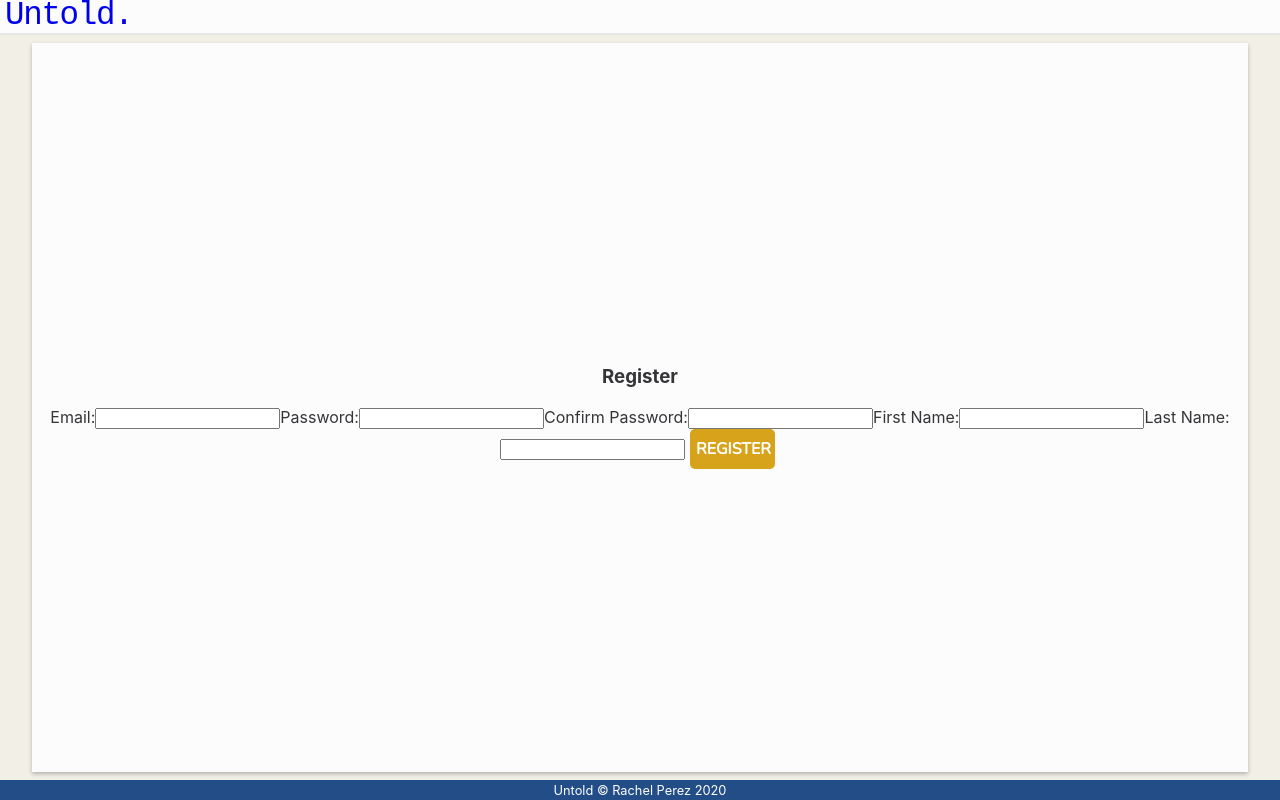
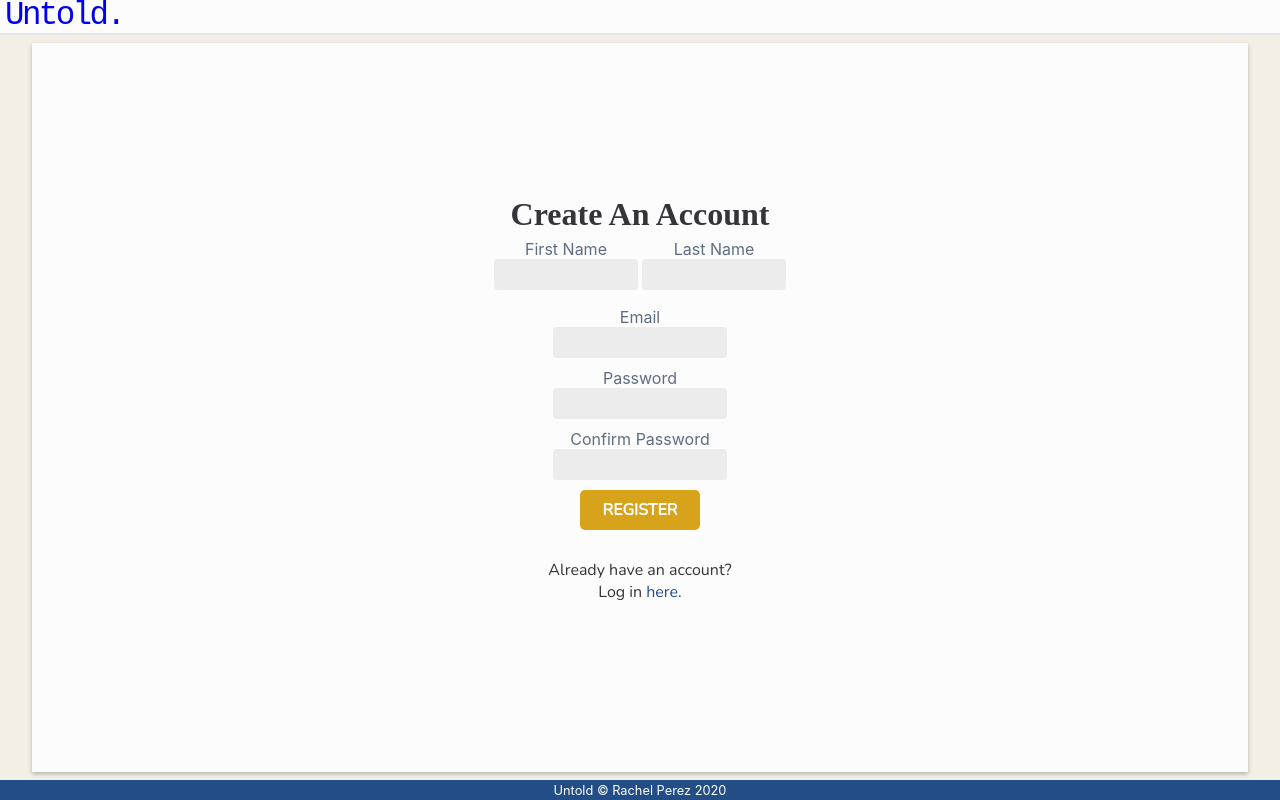
Before and after one commit to Raebaeb/untold, a React (Create React App) app in the folder client/: page /register in a window 1280 px wide. Built offline with nearby package versions, Linux system fonts and the light colour scheme; a web font is replaced by a local one.

Commit message:
style login/register pages

```diff
--- a/client/src/css/App.css
+++ b/client/src/css/App.css
@@ -35,6 +35,12 @@ a:visited {
   color: var(--font-color);
 }
 
+h1 {
+  font-family: var(--header-font);
+  font-size: 2em;
+  margin: 0;
+}
+
 main {
   justify-self: center;
   display: flex;
--- a/client/src/css/components/Nav.css
+++ b/client/src/css/components/Nav.css
@@ -13,6 +13,6 @@ font-size: 2.5em;
 font-style: normal;
 font-weight: 400;
 line-height: 28px;
-letter-spacing: -0.04em;
+letter-spacing: -0.08em;
 text-align: center;
 }
--- a/client/src/css/components/buttons.css
+++ b/client/src/css/components/buttons.css
@@ -15,7 +15,9 @@ button {
   font-weight: bold;
   font-size: 1em;
   color: white;
-  width: 85px;
+  width: 120px;
   height: 40px;
   margin: 0 5px;
+  grid-column: 1 / 3;
+  grid-row: 3 / 4;
 }
--- a/client/src/css/index.css
+++ b/client/src/css/index.css
@@ -3,3 +3,4 @@
 @import url('./components/buttons.css');
 @import url('./components/Footer.css');
 @import url('./screens/Landing.css');
+@import url('./screens/UserEntry.css');
--- a/client/src/css/screens/Landing.css
+++ b/client/src/css/screens/Landing.css
@@ -10,20 +10,7 @@
 }
 
 #landing-hero {
-
   font-family: var(--header-font);
   font-size: 2em;
   font-weight: 400;
 }
-
-@keyframes typing {
-  from {
-    width: 0
-  }
-}
-
-@keyframes blink {
-  50% {
-    border-color: transparent
-  }
-}
--- /dev/null
+++ b/client/src/css/screens/UserEntry.css
@@ -0,0 +1,51 @@
+.user-form {
+  display: flex;
+  flex-flow: column nowrap;
+  justify-items: center;
+  align-items: center;
+  height: 310px;
+  color: var(--gray-blue)
+}
+
+.user-form>input, #name-container>input {
+  background-color: #ECECEC;
+  border: none;
+  border-radius: 4px;
+  height: 29px;
+  margin: 0px 2px 10px 2px;
+}
+
+.user-form>input {
+  width: 170px;
+}
+
+#name-container>input {
+  width: 140px;
+  grid-row: 2 / 3;
+}
+
+#name-container>label {
+  grid-row: 1 / 2;
+}
+
+.first-name-class {
+  grid-column: 1 / 2;
+
+}
+.last-name-class {
+  grid-column: 2 / 3;
+}
+
+#name-container {
+  display: grid;
+  grid-template-columns: 1fr 1fr;
+  grid-template-rows: .8fr 1fr;
+  align-items: end;
+}
+
+#login-link {
+  color: var(--blue)
+}
+#login-link:hover {
+  color: var(--yellow)
+}
--- a/client/src/screens/Home.jsx
+++ b/client/src/screens/Home.jsx
@@ -1,4 +1,4 @@
-import { useEffect, useState } from "react";
+import { useEffect } from "react";
 import { useHistory } from "react-router";
 import { Link } from "react-router-dom";
 import { getAllStories } from "../services";
@@ -14,7 +14,7 @@ const Home = ({ user, stories, setStories, setStory }) => {
     getAllStories().then((fetchedStories) => setStories(fetchedStories));
     console.log(stories);
     setStory([])
-  }, []);
+  }, [history, setStories, setStory, stories, user]);
   return (
     <section>
       <Link to="/new/story">+ New Story</Link>
--- a/client/src/screens/Landing.jsx
+++ b/client/src/screens/Landing.jsx
@@ -9,8 +9,8 @@ const Landing = () => {
 
   useEffect(() => {
     const options = {
-      strings: ['Creative Writers.', 'Comic Creators.', 'Dungeon Masters.'],
-      typeSpeed: 40,
+      strings: ['Novel Authors.', 'Comic Creators.', 'Dungeon Masters.', 'Creative Writers.'],
+      typeSpeed: 80,
       backSpeed: 50
     };
     typed.current = new Typed(hero.current, options);
@@ -21,7 +21,8 @@ const Landing = () => {
 
   return (
     <section id='landing-page'>
-      <div id='landing-hero' ref={hero}>
+      <div id='landing-hero'>
+      <span style={{ whiteSpace: 'pre' }} ref={hero}/>
       </div>
       <article id='landing-info'>
       <p>A writer's digital notebook that helps you build an encyclopedia for your untold stories. Keep track of every detail and organize your thoughts in an environment that helps you tie them all together. Register or log in to an account to start the creative journey.</p>
--- a/client/src/screens/Login.jsx
+++ b/client/src/screens/Login.jsx
@@ -19,25 +19,27 @@ const Login = (props) => {
   }
   return (
     <section id='login-page'>
-      <h3>Login</h3>
+      <h1>Login</h1>
       <form onSubmit={handleSubmit} className='user-form'>
-        <label htmlFor="email">Email:</label>
+        <label htmlFor="email" className='email-label'>Email</label>
         <input
           id="email"
+          className='email'
           type="text"
           value={email}
           onChange={(e) => setEmail(e.target.value)}
           required
         />
-        <label htmlFor="password">Password:</label>
+        <label htmlFor="password" className='password-label'>Password</label>
         <input
           id="password"
+          className='password'
           type="password"
           value={password}
           onChange={(e) => setPassword(e.target.value)}
           required
         />
-        <button type="submit" className='login-btn user-btn'>Log In</button>
+        <button type="submit" className='login-btn user-btn'>LOG IN</button>
       </form>
     </section>
   );
--- a/client/src/screens/Register.jsx
+++ b/client/src/screens/Register.jsx
@@ -1,5 +1,5 @@
 import { useState } from "react";
-import { useHistory } from "react-router";
+import { useHistory, Link } from "react-router-dom";
 import { register } from "../services";
 
 const Register = (props) => {
@@ -29,50 +29,58 @@ const Register = (props) => {
   }
   return (
     <section id='register-page'>
-      <h3>Register</h3>
+      <h1>Create An Account</h1>
       <form onSubmit={handleSubmit} className='user-form'>
-        <label htmlFor="email">Email:</label>
+        <div id='name-container'>
+          <label htmlFor="first-name" className='first-name-class'>First Name</label>
+          <input
+            id="first-name"
+            className='first-name-class'
+            type="text"
+            value={firstName}
+            onChange={(e) => setFirstName(e.target.value)}
+            required
+          />
+          <label htmlFor="last-name" className='last-name-class'>Last Name</label>
+          <input
+            id="last-name"
+            className='last-name-class'
+            type="text"
+            value={lastName}
+            onChange={(e) => setLastName(e.target.value)}
+            required
+          />
+        </div>
+        <label htmlFor="email" className='email-class'>Email</label>
         <input
           id="email"
+          className='email-class'
           type="email"
           value={email}
           onChange={(e) => setEmail(e.target.value)}
           required
         />
-        <label htmlFor="password">Password:</label>
+        <label htmlFor="password" className='password-class'>Password</label>
         <input
           id="password"
+          className='password-class'
           type="password"
           value={password}
           onChange={(e) => setPassword(e.target.value)}
           required
         />
-        <label htmlFor="password-confirm">Confirm Password:</label>
+        <label htmlFor="password-confirm" className="password-confirm-class">Confirm Password</label>
         <input
           id="password-confirm"
+          className="password-confirm-class"
           type="password"
           value={passwordConfirm}
           onChange={(e) => setPasswordConfirm(e.target.value)}
           required
         />
-        <label htmlFor="first-name">First Name:</label>
-        <input
-          id="first-name"
-          type="text"
-          value={firstName}
-          onChange={(e) => setFirstName(e.target.value)}
-          required
-        />
-        <label htmlFor="last-name">Last Name:</label>
-        <input
-          id="last-name"
-          type="text"
-          value={lastName}
-          onChange={(e) => setLastName(e.target.value)}
-          required
-        />
         <button type="submit" className='register-btn user-btn'>REGISTER</button>
       </form>
+      <p>Already have an account? <br /> Log in <Link to='/login' id='login-link'>here</Link>.</p>
     </section>
   );
 };
--- a/client/src/screens/scenes/SceneForm.jsx
+++ b/client/src/screens/scenes/SceneForm.jsx
@@ -1,5 +1,5 @@
-import { useDebugValue, useEffect, useState } from "react";
-import { useHistory, useParams, Link } from "react-router-dom";
+import { useEffect, useState } from "react";
+import { useHistory, useParams } from "react-router-dom";
 import {
   createScene,
   deleteScene,
@@ -43,7 +43,7 @@ const SceneForm = () => {
     getAllCharacters(params.id).then((fetchedChars) =>
       setAllCharacters(fetchedChars)
     );
-  }, [params.scene, selectedChars]);
+  }, [params, selectedChars]);
 
   const updateScene = (obj) => {
     setScene({ ...scene, ...obj });
--- a/client/src/screens/story/ViewStory.jsx
+++ b/client/src/screens/story/ViewStory.jsx
@@ -8,7 +8,7 @@ const ViewStory = ({ story, setStory }) => {
 
   useEffect(() => {
     getStory(params.id).then((fetchedStory) => setStory(fetchedStory))
-  }, [params.id])
+  }, [params.id, setStory])
 
   return (
     <section>
```
